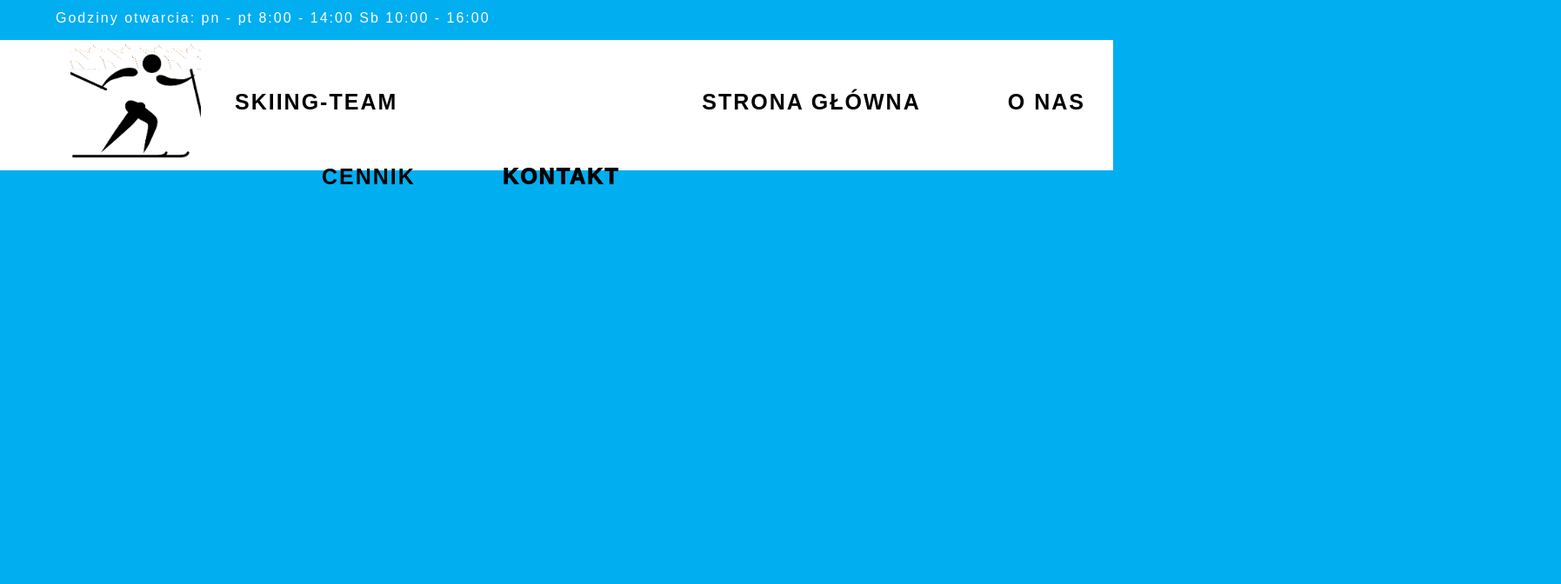
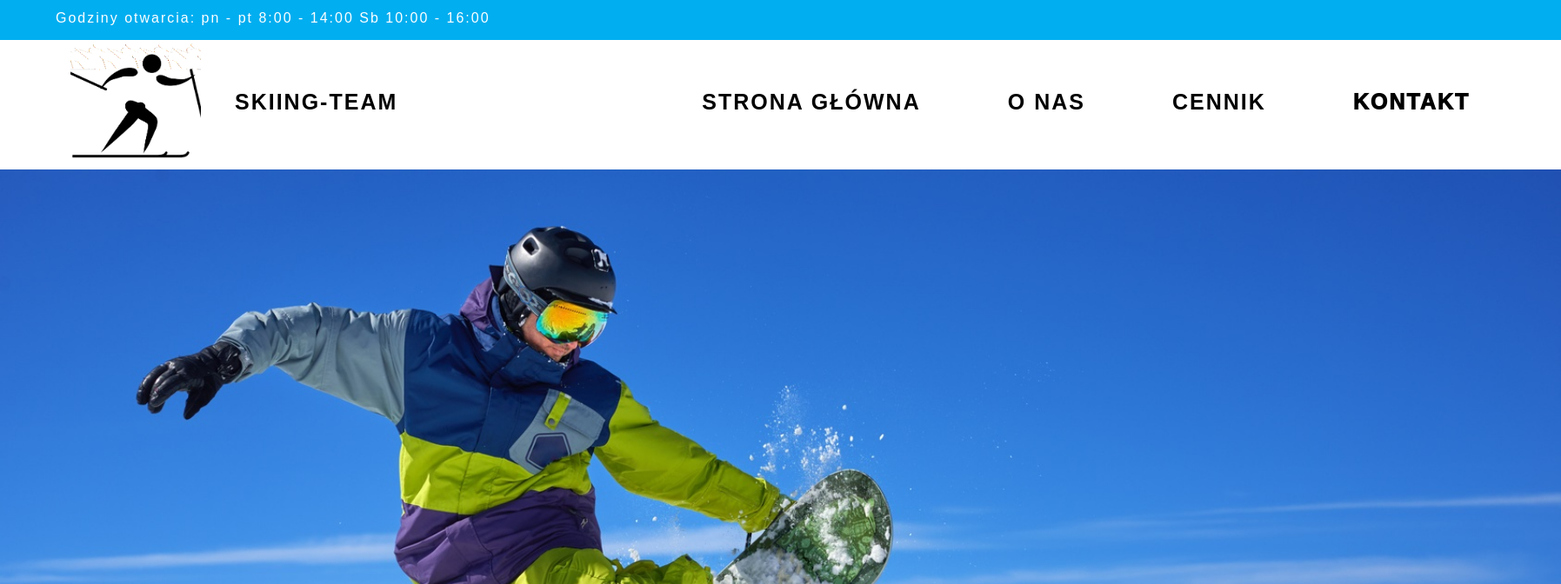
Before and after one commit to Pfilip123/skiing-team.pl, a plain HTML site: page kontakt.html in a window 1280 px wide. Shown: the top 672 px of the page at 87% size, 1795 px wide, since content can reach past the window. Drawn offline with Linux system fonts and the light colour scheme.

Commit message:
praca nad podstroną kontakt

```diff
--- a/kontakt.css
+++ b/kontakt.css
@@ -15,13 +15,14 @@ body{
 }
 #logo{
     height:150px;
+    width: 1795px;
     background-color: white;
     letter-spacing: 2px;
 
 }
 #logotype{
     float: left;
-    height: 170px;
+    height: 150px;
     width: 270px;
 }
 #logotype_img {
@@ -59,3 +60,9 @@ body{
     text-decoration: none;
     color: black;
 }
+#container > img{
+    width: 1795px;
+    position: absolute;
+    clip: rect(130px,auto,1085px,auto);
+    top: 65px;
+}
--- a/kontakt.html
+++ b/kontakt.html
@@ -42,6 +42,11 @@
         <a href="kontakt.html" class="link">KONTAKT</a>
     </div>
 
+    <div style="clear:both"></div>
+
+<div id="container">
+    <img src="img/kontakt.jpg" />
+</div>
 
 
 </div>
```
